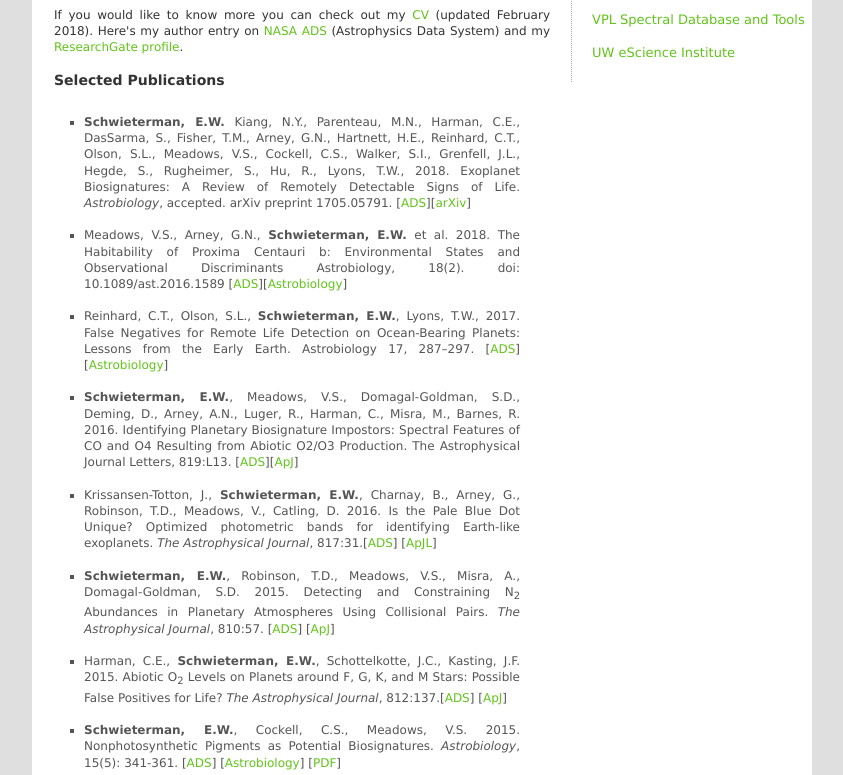
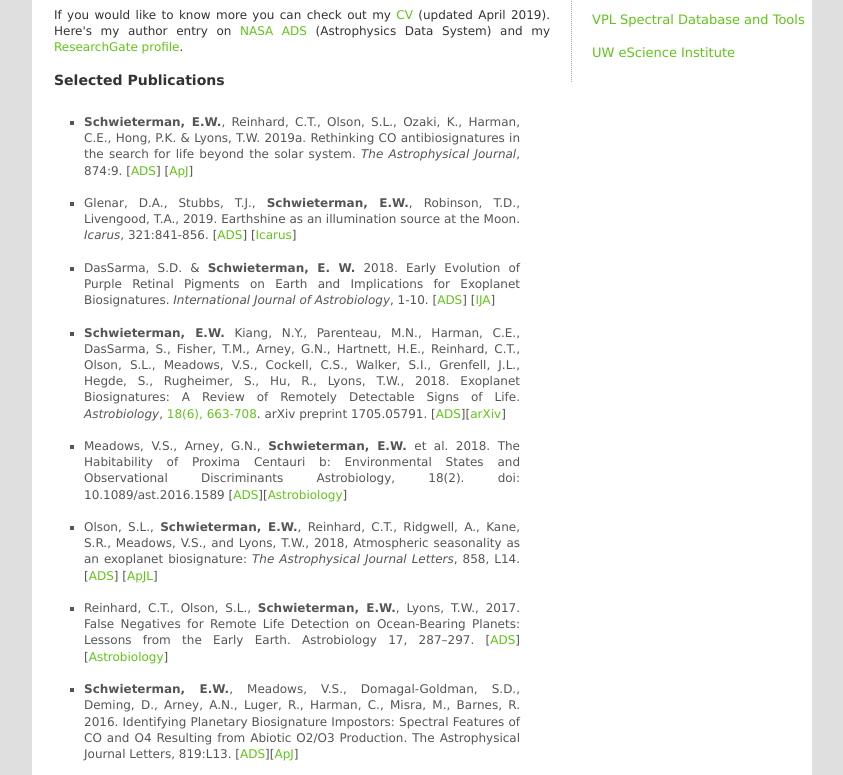
Before and after one commit to eschwiet/eschwiet.github.io, a plain HTML site: page research.html in a window 1280 px wide. Shown: the part 497-1272 px from the top of the page, without its empty margins (218-1061 px from the left). Drawn offline with Linux system fonts and the light colour scheme.

Commit message:
updates to research page and CV

```diff
--- a/research.html
+++ b/research.html
@@ -63,7 +63,7 @@ I'm a member of the <a href="https://astrobiology.ucr.edu/"
 
 If you would like to know more you can check out my <a
   href="documents/SchwietermanCV.pdf" target="new">CV</a> (updated
-  February 2018). Here's my author entry on <a
+  April 2019). Here's my author entry on <a
   href="http://cdsads.u-strasbg.fr/cgi-bin/nph-abs_connect?return_req=no_params&author=Schwieterman,%20E"
   target="new">NASA ADS</a> (Astrophysics Data System) and my
   <a href="https://www.researchgate.net/profile/Edward_Schwieterman" target="new">ResearchGate profile</a>.<br /><br />
@@ -71,9 +71,23 @@ If you would like to know more you can check out my <a
 <h3>Selected Publications</h3><br />
 <ul>
 
-<li><b>Schwieterman, E.W.</b> Kiang, N.Y., Parenteau, M.N., Harman, C.E., DasSarma, S., Fisher, T.M., Arney, G.N., Hartnett, H.E., Reinhard, C.T., Olson, S.L., Meadows, V.S., Cockell, C.S., Walker, S.I., Grenfell, J.L., Hegde, S., Rugheimer, S., Hu, R., Lyons, T.W., 2018. Exoplanet Biosignatures: A Review of Remotely Detectable Signs of Life. <i>Astrobiology</i>, accepted. arXiv preprint 1705.05791. [<a href="http://adsabs.harvard.edu/abs/2017arXiv170505791S" target="new">ADS</a>][<a href="https://arxiv.org/abs/1705.05791" target="new">arXiv</a>]</li><br />
+<li><b>Schwieterman, E.W.</b>, Reinhard, C.T., Olson, S.L., Ozaki, K., Harman, C.E., Hong, P.K. & Lyons, T.W.
+  2019a. Rethinking CO antibiosignatures in the search for life beyond the solar system. <i>The Astrophysical Journal</i>, 874:9.  [<a href =
+  "http://adsabs.harvard.edu/abs/2019ApJ...874....9S" target="new">ADS</a>] [<a href = "https://iopscience.iop.org/article/10.3847/1538-4357/ab05e1" target="new">ApJ</a>] </li><br />
+
+<li>Glenar, D.A., Stubbs, T.J., <b>Schwieterman, E.W.</b>, Robinson, T.D., Livengood, T.A., 2019.
+ Earthshine as an illumination source at the Moon. <i>Icarus</i>, 321:841-856.  [<a href =
+  "http://adsabs.harvard.edu/abs/2019Icar..321..841G" target="new">ADS</a>] [<a href = "https://www.sciencedirect.com/science/article/pii/S0019103518301210?via%3Dihub" target="new">Icarus</a>] </li><br />
+
+<li>DasSarma, S.D. & <b>Schwieterman, E. W.</b> 2018. Early Evolution of Purple Retinal Pigments on Earth and Implications for Exoplanet Biosignatures. <i>International Journal of Astrobiology</i>, 1-10.  [<a href =
+  "http://adsabs.harvard.edu/abs/2018arXiv181005150D" target="new">ADS</a>] [<a href = "https://www.cambridge.org/core/journals/international-journal-of-astrobiology/article/early-evolution-of-purple-retinal-pigments-on-earth-and-implications-for-exoplanet-biosignatures/63A1AD8AF544BEEF4C6D4A2D53130327" target="new">IJA</a>] </li><br />
+
+<li><b>Schwieterman, E.W.</b> Kiang, N.Y., Parenteau, M.N., Harman, C.E., DasSarma, S., Fisher, T.M., Arney, G.N., Hartnett, H.E., Reinhard, C.T., Olson, S.L., Meadows, V.S., Cockell, C.S., Walker, S.I., Grenfell, J.L., Hegde, S., Rugheimer, S., Hu, R., Lyons, T.W., 2018. Exoplanet Biosignatures: A Review of Remotely Detectable Signs of Life. <i>Astrobiology</i>, <a href="https://www.liebertpub.com/doi/10.1089/ast.2017.1729">18(6), 663-708</a>. arXiv preprint 1705.05791. [<a href="http://adsabs.harvard.edu/abs/2017arXiv170505791S" target="new">ADS</a>][<a href="https://arxiv.org/abs/1705.05791" target="new">arXiv</a>]</li><br />
 
 <li>Meadows, V.S., Arney, G.N., <b>Schwieterman, E.W.</b> et al. 2018. The Habitability of Proxima Centauri b:  Environmental States and Observational Discriminants Astrobiology, 18(2). doi: 10.1089/ast.2016.1589 [<a href="http://adsabs.harvard.edu/abs/2016arXiv160808620M" target="new">ADS</a>][<a href="http://online.liebertpub.com/doi/10.1089/ast.2016.1589" target="new">Astrobiology</a>] </li><br />
+
+<li>Olson, S.L., <b>Schwieterman, E.W.</b>, Reinhard, C.T., Ridgwell, A., Kane, S.R., Meadows, V.S., and Lyons, T.W., 2018, Atmospheric seasonality as an exoplanet biosignature: <i>The Astrophysical Journal Letters</i>, 858, L14.  [<a href =
+  "http://adsabs.harvard.edu/abs/2018ApJ...858L..14O" target="new">ADS</a>] [<a href = "https://iopscience.iop.org/article/10.3847/2041-8213/aac171/meta" target="new">ApJL</a>] </li><br />
 
 <li>Reinhard, C.T., Olson, S.L., <b>Schwieterman, E.W.</b>, Lyons, T.W., 2017. False Negatives for Remote Life Detection on Ocean-Bearing Planets: Lessons from the Early Earth. Astrobiology 17, 287–297. [<a href="http://adsabs.harvard.edu/abs/2017AsBio..17..287R" target="new">ADS</a>] [<a href="http://online.liebertpub.com/doi/full/10.1089/ast.2016.1598" target="new">Astrobiology</a>]</li><br />
 
```
Also changed, not shown: 1 other file.
